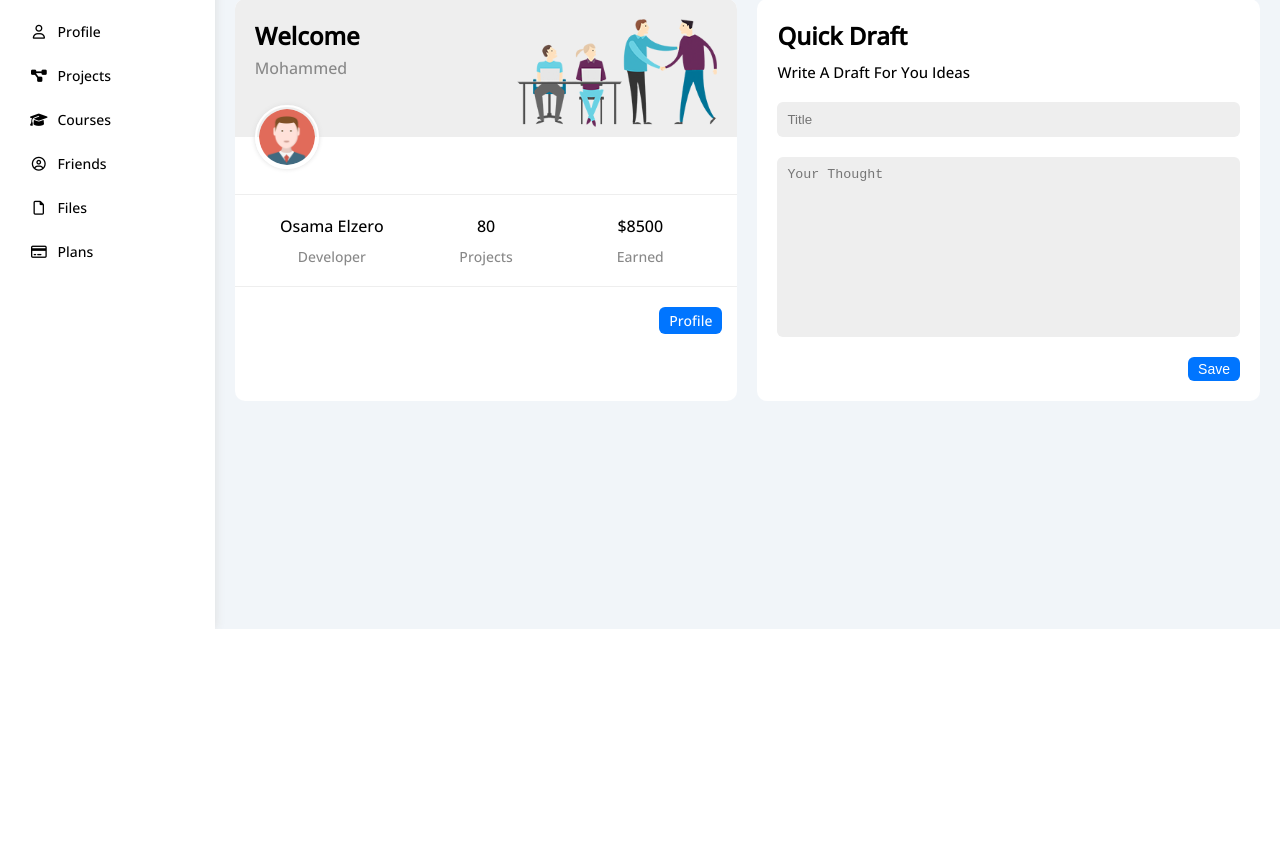
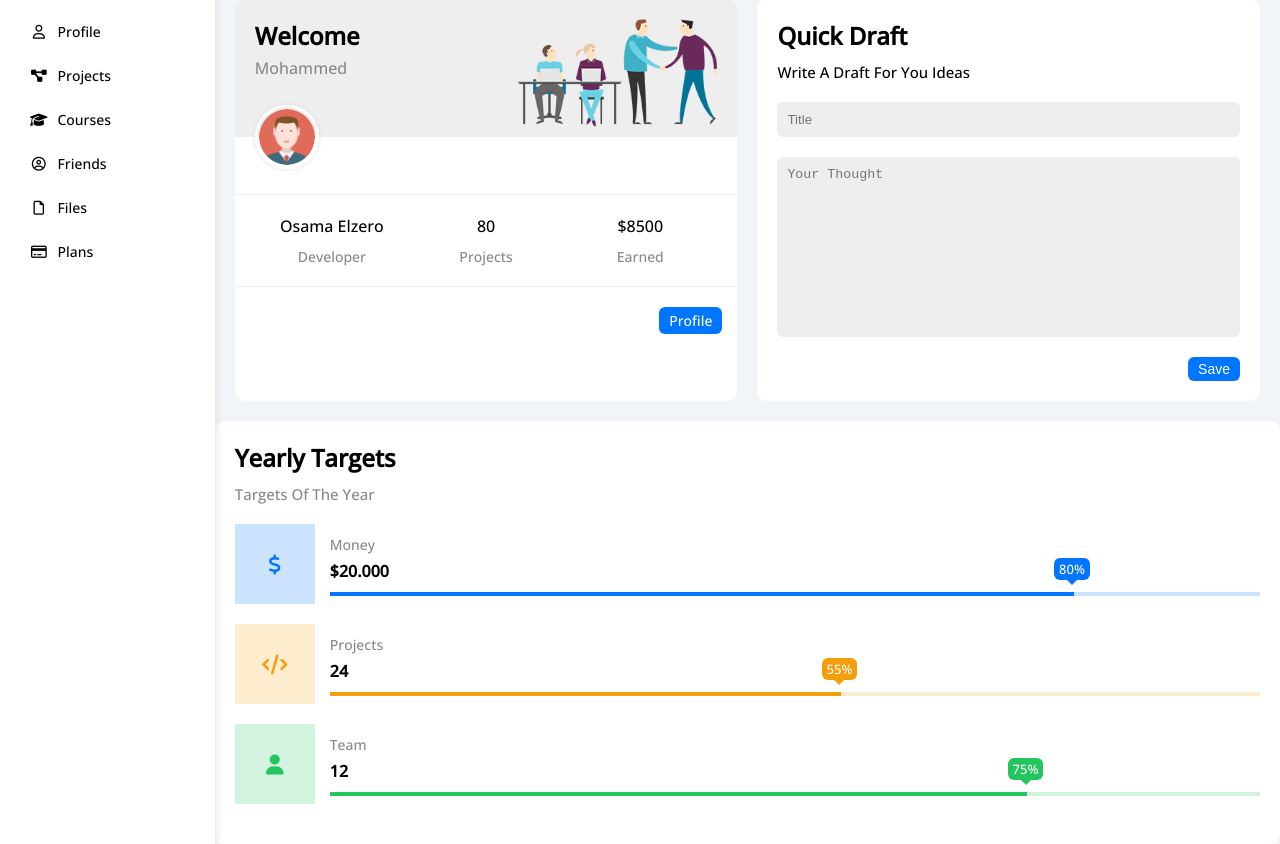
Before and after one commit to Mohammedazzam/44_dashboard_zer, a plain HTML site: page index.html in a window 1280 px wide. Shown: the part 171-1015 px from the top of the page. Before the commit the page ends 800 px from the top, so only its background shows below. Drawn offline with nearby package versions, Linux system fonts and the light colour scheme.

Commit message:
Dashboard Page - Yearly Targets

```diff
--- a/css/master.css
+++ b/css/master.css
@@ -237,3 +237,62 @@ ul {
   background-color: var(--blue-alt-color);
 }
 /* End Quick Draft Widget */
+/* Start Targets */
+.targets .target-row .icon {
+  width: 80px;
+  height: 80px;
+  margin-right: 15px;
+}
+.targets .details {
+  flex: 1;
+}
+.targets .details .progress {
+  height: 4px;
+}
+.targets .details .progress > span {
+  position: absolute;
+  left: 0;
+  top: 0;
+  height: 100%;
+}
+.targets .details .progress > span span {
+  position: absolute;
+  bottom: 16px;
+  right: -16px;
+  color: white;
+  padding: 2px 5px;
+  border-radius: 6px;
+  font-size: 13px;
+}
+.targets .details .progress > span span::after {
+  content: "";
+  border-color: transparent;
+  border-width: 5px;
+  border-style: solid;
+  position: absolute;
+  bottom: -10px;
+  left: 50%;
+  transform: translateX(-50%);
+}
+.targets .details .progress > .blue span::after {
+  border-top-color: var(--blue-color);
+}
+.targets .details .progress > .orange span::after {
+  border-top-color: var(--orange-color);
+}
+.targets .details .progress > .green span::after {
+  border-top-color: var(--green-color);
+}
+.blue .icon,
+.blue .progress {
+  background-color: rgb(0 117 255 / 20%);
+}
+.orange .icon,
+.orange .progress {
+  background-color: rgb(245 158 11 / 20%);
+}
+.green .icon,
+.green .progress {
+  background-color: rgb(34 197 94 / 20%);
+}
+/* End Targets */
--- a/index.html
+++ b/index.html
@@ -116,6 +116,54 @@
       </div>
     </div>
       <!-- End Quick Draft Widget -->
+              <!-- Start Targets Widget -->
+              <div class="targets p-20 bg-white rad-10">
+                <h2 class="mt-0 mb-10">Yearly Targets</h2>
+                <p class="mt-0 mb-20 c-grey fs-15">Targets Of The Year</p>
+                <div class="target-row mb-20 blue center-flex">
+                  <div class="icon center-flex">
+                    <i class="fa-solid fa-dollar-sign fa-lg c-blue"></i>
+                  </div>
+                  <div class="details">
+                    <span class="fs-14 c-grey">Money</span>
+                    <span class="d-block mt-5 mb-10 fw-bold">$20.000</span>
+                    <div class="progress p-relative">
+                      <span class="bg-blue blue" style="width: 80%">
+                        <span class="bg-blue">80%</span>
+                      </span>
+                    </div>
+                  </div>
+                </div>
+                <div class="target-row mb-20 center-flex orange">
+                  <div class="icon center-flex">
+                    <i class="fa-solid fa-code fa-lg c-orange"></i>
+                  </div>
+                  <div class="details">
+                    <span class="fs-14 c-grey">Projects</span>
+                    <span class="d-block mt-5 mb-10 fw-bold">24</span>
+                    <div class="progress p-relative">
+                      <span class="bg-orange orange" style="width: 55%">
+                        <span class="bg-orange">55%</span>
+                      </span>
+                    </div>
+                  </div>
+                </div>
+                <div class="target-row mb-20 center-flex green">
+                  <div class="icon center-flex">
+                    <i class="fa-solid fa-user fa-lg c-green"></i>
+                  </div>
+                  <div class="details">
+                    <span class="fs-14 c-grey">Team</span>
+                    <span class="d-block mt-5 mb-10 fw-bold">12</span>
+                    <div class="progress p-relative">
+                      <span class="bg-green green" style="width: 75%">
+                        <span class="bg-green">75%</span>
+                      </span>
+                    </div>
+                  </div>
+                </div>
+              </div>
+              <!-- End Targets Widget -->
     </div>
   </div>
 </body>
```
